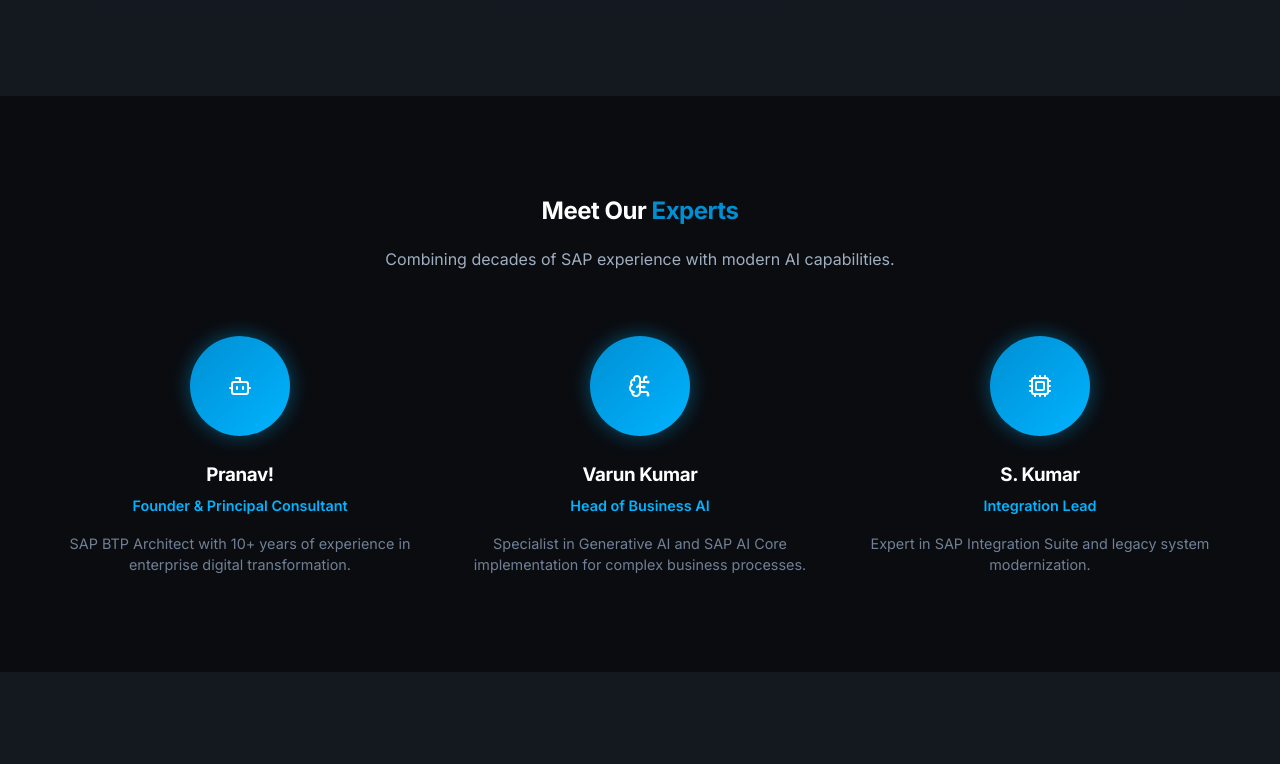
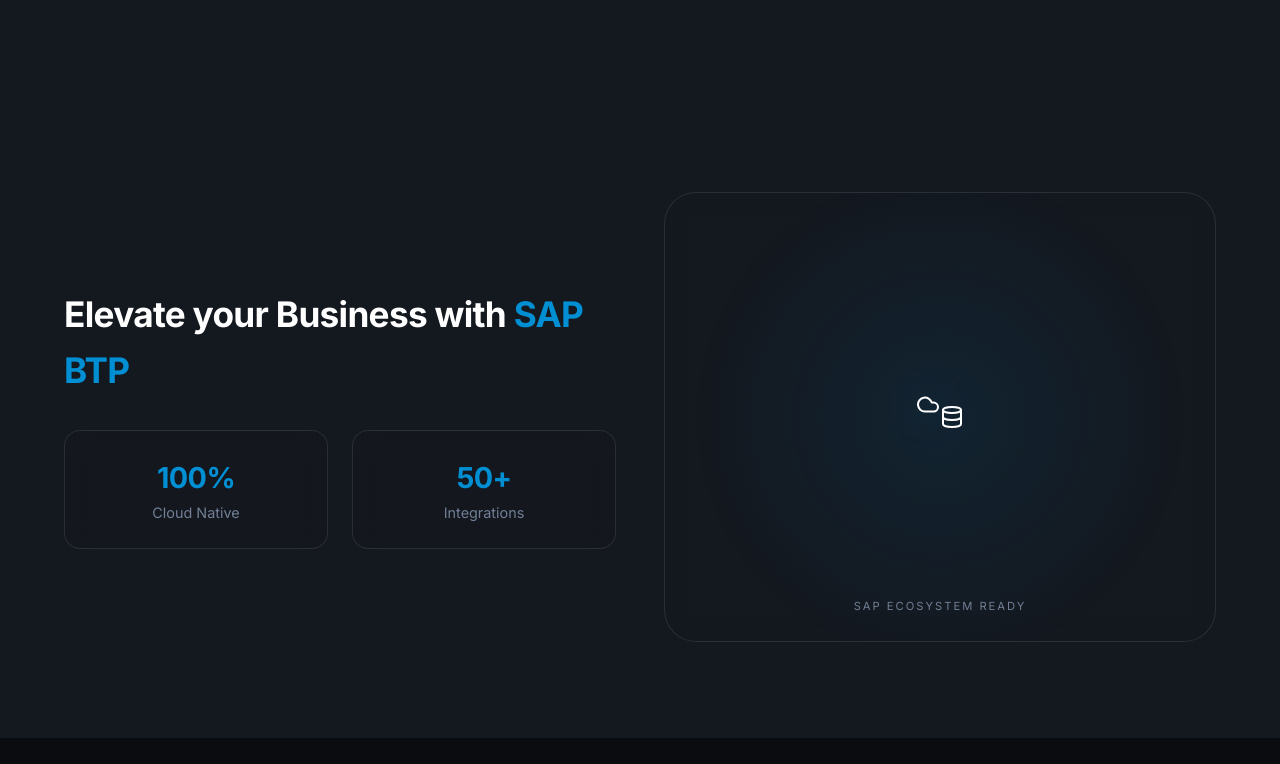
Before and after one commit to pran1v/SAPNXT, a Next.js app: page / in a window 1280 px wide. Shown: the part 2316-3080 px from the top of the page. Built offline with nearby package versions, Linux system fonts and the light colour scheme; no server answers.

Commit message:
feat: remove team section, fix contact form, improve mobile responsiveness

```diff
--- a/src/app/globals.css
+++ b/src/app/globals.css
@@ -117,12 +117,32 @@
 }
 
 /* Responsive Media Queries */
+
+/* ---------- Stat card ---------- */
+.stat-card {
+  background: var(--bg-glass);
+  backdrop-filter: blur(12px);
+  border: 1px solid var(--border-primary);
+  border-radius: 16px;
+  padding: 1.5rem;
+  text-align: center;
+}
+
+/* ---------- Hero buttons ---------- */
+.hero-buttons {
+  display: flex;
+  gap: 1rem;
+  flex-wrap: wrap;
+}
+
+/* ---------- Tablet (≤1024px) ---------- */
 @media (max-width: 1024px) {
   :root {
     --section-padding: 4rem 1.5rem;
   }
 }
 
+/* ---------- Mobile (≤768px) ---------- */
 @media (max-width: 768px) {
   :root {
     --nav-height: 70px;
@@ -130,14 +150,54 @@
   }
 
   h1 {
-    font-size: 2.8rem !important;
+    font-size: 2.2rem !important;
   }
 
   h2 {
-    font-size: 2.2rem !important;
+    font-size: 1.8rem !important;
   }
 
   .container {
     padding: 0 1rem;
   }
+
+  /* Hero buttons stack vertically on mobile */
+  .hero-buttons {
+    flex-direction: column;
+    align-items: flex-start;
+    gap: 0.75rem;
+  }
+
+  .btn-primary,
+  .btn-secondary {
+    width: 100%;
+    text-align: center;
+    justify-content: center;
+  }
+
+  /* Stat card grid: 2 cols → 1 col */
+  .stat-card-grid {
+    grid-template-columns: 1fr !important;
+  }
+
+  /* Contact form full-width inputs */
+  .contact-form input,
+  .contact-form textarea {
+    font-size: 1rem;
+  }
 }
+
+/* ---------- Small mobile (≤480px) ---------- */
+@media (max-width: 480px) {
+  :root {
+    --section-padding: 2.5rem 0.75rem;
+  }
+
+  h1 {
+    font-size: 1.9rem !important;
+  }
+
+  h2 {
+    font-size: 1.6rem !important;
+  }
+}
--- a/src/app/page.tsx
+++ b/src/app/page.tsx
@@ -2,7 +2,7 @@
 
 import { useState } from 'react';
 import { motion } from 'framer-motion';
-import { Cpu, Cloud, Zap, BrainCircuit, Bot, Database, ArrowRight, CheckCircle, AlertCircle, Loader2, Linkedin } from 'lucide-react';
+import { Cloud, Zap, BrainCircuit, Database, CheckCircle, AlertCircle, Loader2, Linkedin } from 'lucide-react';
 
 export default function Home() {
   const [isSubmitting, setIsSubmitting] = useState(false);
@@ -54,7 +54,7 @@
             <p style={{ fontSize: 'clamp(1rem, 3vw, 1.25rem)', color: 'var(--text-secondary)', marginBottom: '3rem', maxWidth: '600px' }}>
               SAPNXT Solution delivers cutting-edge SAP BTP and Business AI integrations to drive your digital transformation.
             </p>
-            <div style={{ display: 'flex', gap: '1rem', flexWrap: 'wrap' }}>
+            <div className="hero-buttons">
               <button
                 className="btn-primary"
                 onClick={() => document.getElementById('services')?.scrollIntoView({ behavior: 'smooth' })}
@@ -220,49 +220,7 @@
         </div>
       </section>
 
-      {/* Team Section */}
-      <section id="team" style={{ padding: 'var(--section-padding)' }}>
-        <div className="container">
-          <motion.div {...fadeInUp} style={{ textAlign: 'center', marginBottom: '4rem' }}>
-            <h2>Meet Our <span style={{ color: 'var(--accent-primary)' }}>Experts</span></h2>
-            <p style={{ color: 'var(--text-secondary)', maxWidth: '600px', margin: '1rem auto' }}>Combining decades of SAP experience with modern AI capabilities.</p>
-          </motion.div>
-          <div style={{ display: 'grid', gridTemplateColumns: 'repeat(auto-fit, minmax(260px, 1fr))', gap: '3rem' }}>
-            {[
-              { name: 'Pranav!', role: 'Founder & Principal Consultant', bio: 'SAP BTP Architect with 10+ years of experience in enterprise digital transformation.', icon: <Bot className="w-12 h-12" /> },
-              { name: 'Varun Kumar', role: 'Head of Business AI', bio: 'Specialist in Generative AI and SAP AI Core implementation for complex business processes.', icon: <BrainCircuit className="w-12 h-12" /> },
-              { name: 'S. Kumar', role: 'Integration Lead', bio: 'Expert in SAP Integration Suite and legacy system modernization.', icon: <Cpu className="w-12 h-12" /> }
-            ].map((member, i) => (
-              <motion.div
-                key={i}
-                initial={{ opacity: 0, scale: 0.9 }}
-                whileInView={{ opacity: 1, scale: 1 }}
-                viewport={{ once: true }}
-                transition={{ delay: i * 0.1 }}
-                style={{ textAlign: 'center' }}
-              >
-                <div style={{
-                  width: '100px',
-                  height: '100px',
-                  borderRadius: '50%',
-                  background: 'var(--grad-primary)',
-                  margin: '0 auto 1.5rem',
-                  display: 'flex',
-                  alignItems: 'center',
-                  justifyContent: 'center',
-                  color: 'white',
-                  boxShadow: '0 0 20px var(--accent-glow)'
-                }}>
-                  {member.icon}
-                </div>
-                <h3 style={{ marginBottom: '0.2rem' }}>{member.name}</h3>
-                <p style={{ color: 'var(--accent-secondary)', fontSize: '0.9rem', fontWeight: 600, marginBottom: '1rem' }}>{member.role}</p>
-                <p style={{ color: 'var(--text-muted)', fontSize: '0.9rem', lineHeight: 1.5 }}>{member.bio}</p>
-              </motion.div>
-            ))}
-          </div>
-        </div>
-      </section>
+
 
       <section style={{ padding: 'var(--section-padding)', backgroundColor: 'var(--bg-secondary)' }}>
         <div className="container" style={{
@@ -273,7 +231,7 @@
         }}>
           <motion.div {...fadeInUp}>
             <h2 style={{ fontSize: '2.2rem', marginBottom: '2rem' }}>Elevate your Business with <span style={{ color: 'var(--accent-primary)' }}>SAP BTP</span></h2>
-            <div style={{ display: 'grid', gridTemplateColumns: '1fr 1fr', gap: '1.5rem' }}>
+            <div className="stat-card-grid" style={{ display: 'grid', gridTemplateColumns: '1fr 1fr', gap: '1.5rem' }}>
               <div className="stat-card">
                 <h4 style={{ fontSize: '1.8rem', color: 'var(--accent-primary)' }}>100%</h4>
                 <p style={{ color: 'var(--text-muted)', fontSize: '0.9rem' }}>Cloud Native</p>
@@ -331,9 +289,6 @@
               </div>
             </div>
 
-            {/* reCAPTCHA Script */}
-            <script src={`https://www.google.com/recaptcha/api.js?render=${process.env.NEXT_PUBLIC_RECAPTCHA_SITE_KEY}`} async defer></script>
-
             {submitStatus === 'success' ? (
               <motion.div
                 initial={{ opacity: 0, scale: 0.9 }}
@@ -359,23 +314,13 @@
                   setSubmitStatus('idle');
 
                   const formData = new FormData(e.currentTarget);
-                  formData.append("access_key", process.env.NEXT_PUBLIC_WEB3FORMS_ACCESS_KEY || "");
+                  // Fallback to hardcoded key so form works in production even if env var is not set
+                  const accessKey = process.env.NEXT_PUBLIC_WEB3FORMS_ACCESS_KEY || '4b8d308d-7f28-4d2b-9bb7-d83d1b8ce393';
+                  formData.append("access_key", accessKey);
                   formData.append("subject", "New Contact Form Submission - SAPNXT");
                   formData.append("from_name", "SAPNXT Website");
 
                   try {
-                    // reCAPTCHA v3
-                    const gogleRecaptcha = (window as any).grecaptcha;
-                    if (gogleRecaptcha) {
-                      await new Promise<void>((resolve) => {
-                        gogleRecaptcha.ready(async () => {
-                          const token = await gogleRecaptcha.execute(process.env.NEXT_PUBLIC_RECAPTCHA_SITE_KEY, { action: 'submit' });
-                          formData.append("g-recaptcha-response", token);
-                          resolve();
-                        });
-                      });
-                    }
-
                     const response = await fetch("https://api.web3forms.com/submit", {
                       method: "POST",
                       body: formData
@@ -387,9 +332,11 @@
                       setSubmitStatus('success');
                       (e.target as HTMLFormElement).reset();
                     } else {
+                      console.error('Web3Forms error:', data);
                       setSubmitStatus('error');
                     }
                   } catch (error) {
+                    console.error('Form submission error:', error);
                     setSubmitStatus('error');
                   } finally {
                     setIsSubmitting(false);
```
